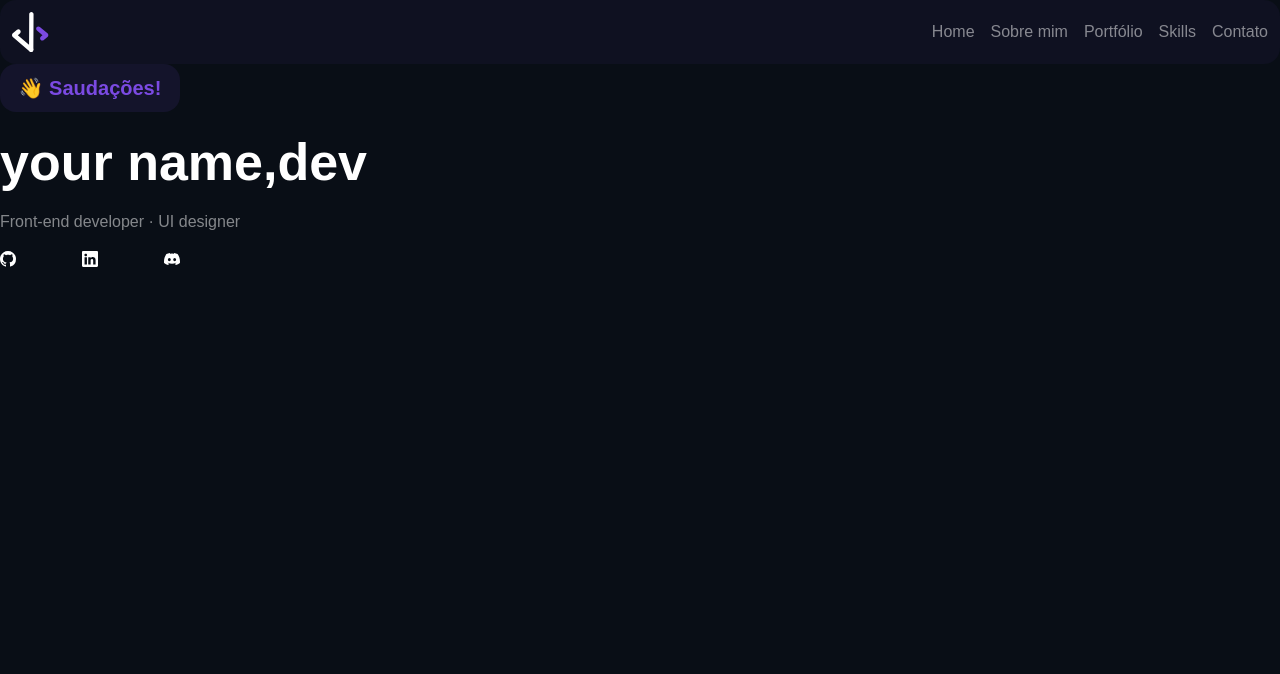
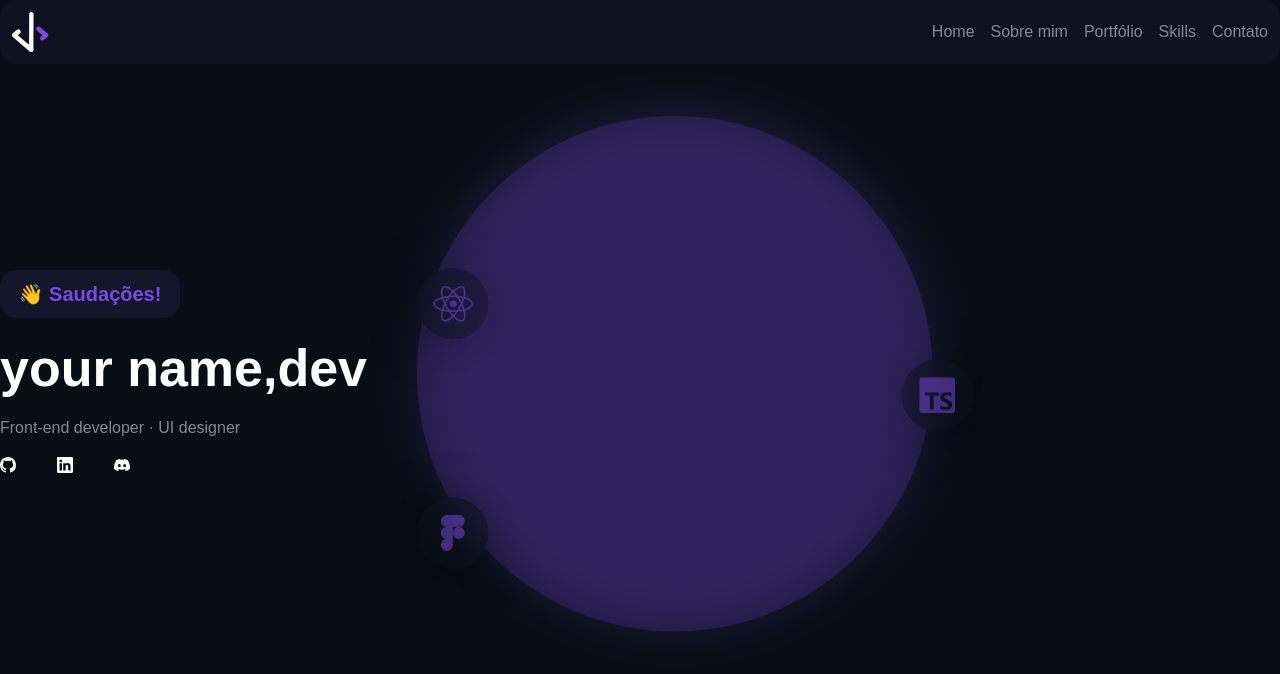
Before and after one commit to Augusto9237/portifolio-dev, a React (Vite) app: page / in a window 1280 px wide. Shown: the top 674 px of the page. Built offline with nearby package versions, Linux system fonts and the light colour scheme.

Commit message:
2 files modified, 1 added

```diff
--- a/src/sections/home/index.tsx
+++ b/src/sections/home/index.tsx
@@ -1,11 +1,13 @@
 import React from 'react';
 import react, { ReactNode } from 'react';
 import { BsGithub, BsLinkedin, BsDiscord } from 'react-icons/bs';
+import AvatarAndIconsSvg from '../../assets/AvatarAndIcons.svg';
 import {
   Content,
   Greetings,
   Presentation,
   SocialMediaContainer,
+  AvatarContainer,
 } from './styles';
 
 interface ContainerProps {
@@ -30,6 +32,10 @@ export function Home() {
           <BsDiscord color="#FFFFFF" />
         </SocialMediaContainer>
       </Presentation>
+
+      <AvatarContainer>
+        <img src={AvatarAndIconsSvg} />
+      </AvatarContainer>
     </Content>
   );
 }
--- a/src/sections/home/styles.ts
+++ b/src/sections/home/styles.ts
@@ -41,6 +41,10 @@ export const Presentation = styled.div`
 export const SocialMediaContainer = styled.div`
  display: flex;
  justify-content: space-between;
- max-width: 180px;
+ max-width: 130px;
  gap: 16px;
 `;
+
+export const AvatarContainer = styled.main`
+
+`;
```
Also changed, not shown: src/assets/AvatarAndIcons.svg (added).
